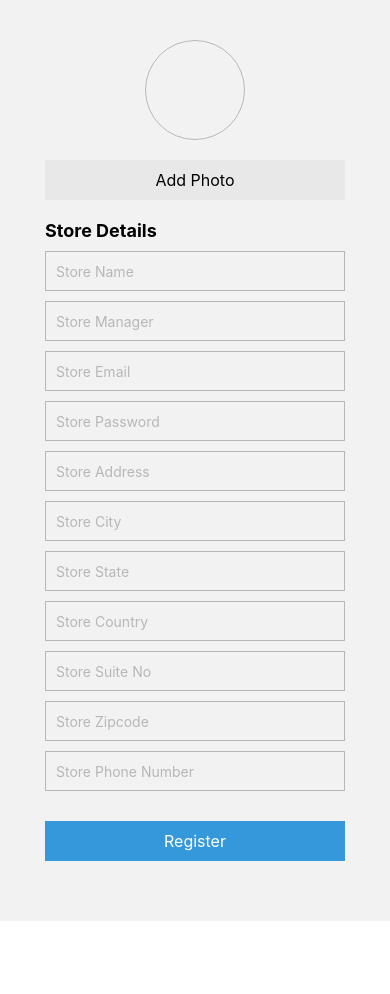
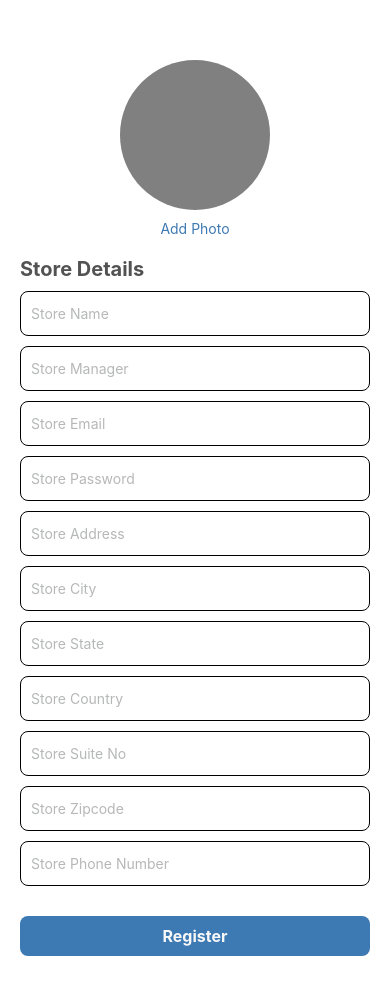
Before and after one commit to PraveenaDurgaBellam/ReactNativeStoreMobileApp, a React Native app: screen /Register in a window 390 px wide. Before the commit the page ends 921 px from the top, so only its background shows below. Built offline with nearby package versions, Linux system fonts and the light colour scheme.

Commit message:
MYB-196/STORE REGISTRATION
MYB-196/STORE REGISTRATION

```diff
--- a/src/logic/Register Store.js
+++ b/src/logic/Register Store.js
@@ -1,6 +1,4 @@
 function handleStoreRegister() {
-    const handleAddPhoto =()=>{
 
-    };
 }
 export default handleStoreRegister;
--- a/src/screens/StoreRegister.js
+++ b/src/screens/StoreRegister.js
@@ -2,107 +2,78 @@ import React, { useState } from 'react';
 import { View, ScrollView, Text, TextInput, TouchableOpacity } from 'react-native';
 import styles from './StoreRegisterStyles';
 import handleStoreRegister from '../logic/Register Store';
-import handleAddPhoto from '../logic/Register Store';
 
 function StoreRegister() {
-  const [store, setStore] = useState({
-    store_Name: "",
-    store_Manager: "",
-    store_Email: "",
-    store_Password: "",
-    store_Address: "",
-    store_City: "",
-    store_State: "",
-    store_Country: "",
-    store_SuiteNo: "",
-    store_Zipcode: "",
-    store_PhoneNumber: "",
-    store_Status: true,
-    store_Active: true,
-    created_On: "2023-06-19T19:22:13.019Z",
-    updated_On: "2023-06-19T19:22:13.019Z",
-    store_Image: "",
-  });
   return (
     <View style={styles.container}>
           <ScrollView contentContainerStyle={styles.scrollViewContainer}>
             <View style={styles.container}>
                 <View style={styles.profileImageContainer}>
-            <View style={styles.profileImageFrame}></View>
+                    <View style={styles.profileImageFrame}>
                     </View>
-          <TouchableOpacity style={styles.addPhotoButton} onPress={handleAddPhoto}>
+                </View>
+                <TouchableOpacity style={styles.addPhotoButton}>
                     <Text style={styles.addPhotoButtonText}>Add Photo</Text>
                 </TouchableOpacity>
+            </View>
           <View style={styles.section}>
             <Text style={styles.sectionTitle}>Store Details</Text>
             <TextInput
               style={styles.textInput}
               placeholder="Store Name"
               placeholderTextColor="#B6B7B7"
-              onChangeText={(value) => setStore({ ...store, store_Name: value })}
             />
             <TextInput
               style={styles.textInput}
               placeholder="Store Manager"
               placeholderTextColor="#B6B7B7"
-              onChangeText={(value) => setStore({ ...store, store_Manager: value })}
             />
             <TextInput
               style={styles.textInput}
               placeholder="Store Email"
               placeholderTextColor="#B6B7B7"
-              onChangeText={(value) => setStore({ ...store, store_Email: value })}
             />
             <TextInput
               style={styles.textInput}
               placeholder="Store Password"
               secureTextEntry
               placeholderTextColor="#B6B7B7"
-              onChangeText={(value) => setStore({ ...store, store_Password: value })}
             />
             <TextInput
               style={styles.textInput}
               placeholder="Store Address"
               placeholderTextColor="#B6B7B7"
-              onChangeText={(value) => setStore({ ...store, store_Address: value })}
             />
             <TextInput
               style={styles.textInput}
               placeholder="Store City"
               placeholderTextColor="#B6B7B7"
-              onChangeText={(value) => setStore({ ...store, store_City: value })}
            />
             <TextInput
               style={styles.textInput}
               placeholder="Store State"
               placeholderTextColor="#B6B7B7"
-              onChangeText={(value) => setStore({ ...store, store_State: value })}
             />
             <TextInput
               style={styles.textInput}
               placeholder="Store Country"
               placeholderTextColor="#B6B7B7"
-              onChangeText={(value) => setStore({ ...store, store_Country: value })}
             />
             <TextInput
               style={styles.textInput}
               placeholder="Store Suite No"
               placeholderTextColor="#B6B7B7"
-              onChangeText={(value) => setStore({ ...store, store_SuiteNo: value })}
             />
             <TextInput
               style={styles.textInput}
               placeholder="Store Zipcode"
               placeholderTextColor="#B6B7B7"
-              onChangeText={(value) => setStore({ ...store, store_Zipcode: value })}
             />
             <TextInput
               style={styles.textInput}
               placeholder="Store Phone Number"
               placeholderTextColor="#B6B7B7"
-              onChangeText={(value) => setStore({ ...store, store_PhoneNumber: value })}
             />
-          </View>
           <TouchableOpacity style={styles.registerButton} onPress={handleStoreRegister}>
             <Text style={styles.registerButtonText}>Register</Text>
           </TouchableOpacity>
@@ -110,6 +81,6 @@ function StoreRegister() {
           </ScrollView>
         </View>
     );
-}
+};
 
 export default StoreRegister;
--- a/src/screens/StoreRegisterStyles.js
+++ b/src/screens/StoreRegisterStyles.js
@@ -1,61 +1,69 @@
+/* eslint-disable prettier/prettier */
 import { StyleSheet } from 'react-native';
 export default StyleSheet.create({
     container: {
         flex: 1,
+        backgroundColor: '#FFFFFF',
         padding: 20,
+    },
+    profileImageContainer: {
+        alignItems: 'center',
+    },
+    profileImageFrame: {
+        width: 150,
+        height: 150,
+        borderRadius: 75,
+        backgroundColor: 'gray',
+        justifyContent: 'center',
+        alignItems: 'center',
+        marginTop: 20,
+    },
+    profileImage: {
+        width: 150,
+        height: 150,
+        borderRadius: 75,
+    },
+    addPhotoButton: {
+        justifyContent: 'center',
+        alignItems: 'center',
+        marginTop: 10,
+    },
+    addPhotoButtonText: {
+        color: '#3D79B2',
     },
     scrollViewContainer: {
         flexGrow: 1,
         justifyContent: 'center',
-      alignItems: 'center',
     },
     section: {
         marginBottom: 20,
     },
-    addPhotoButton: {
-      backgroundColor: '#E8E8E8',
-      paddingVertical: 10,
-      paddingHorizontal: 20,
-      marginBottom: 20,
-    },
-    addPhotoButtonText: {
-      color: '#000',
-      fontSize: 16,
-      textAlign: 'center',
-    },
     sectionTitle: {
-      fontSize: 18,
+        fontSize: 20,
         fontWeight: 'bold',
         marginBottom: 10,
+        color: '#525252',
     },
     textInput: {
-      height: 40,
-      width : 300,
-      borderColor: '#B6B7B7',
+        height: 45,
         borderWidth: 1,
+        borderColor: 'black',
+        borderRadius: 8,
         marginBottom: 10,
         paddingHorizontal: 10,
     },
     registerButton: {
-      backgroundColor: '#3498DB',
-      paddingVertical: 10,
-      paddingHorizontal: 20,
-      marginBottom: 20,
+        marginTop: 20,
+        width: '100%',
+        height: 40,
+        backgroundColor: '#3D79B2',
+        justifyContent: 'center',
+        alignItems: 'center',
+        borderRadius: 8,
     },
     registerButtonText: {
-      color: '#FFF',
+        color: '#F8F8F8',
+        fontWeight: 'bold',
         fontSize: 16,
-      textAlign: 'center',
-    },
-    profileImageContainer: {
-      alignItems: 'center',
-      marginBottom: 20,
-    },
-    profileImageFrame: {
-      width: 100,
-      height: 100,
-      borderRadius: 50,
-      borderWidth: 1,
-      borderColor: '#B6B7B7',
     },
 });
```
Also changed, not shown: 1 other file (tests, documents, lock files or other folders). Lines whose indentation alone changed are shown as unchanged.
